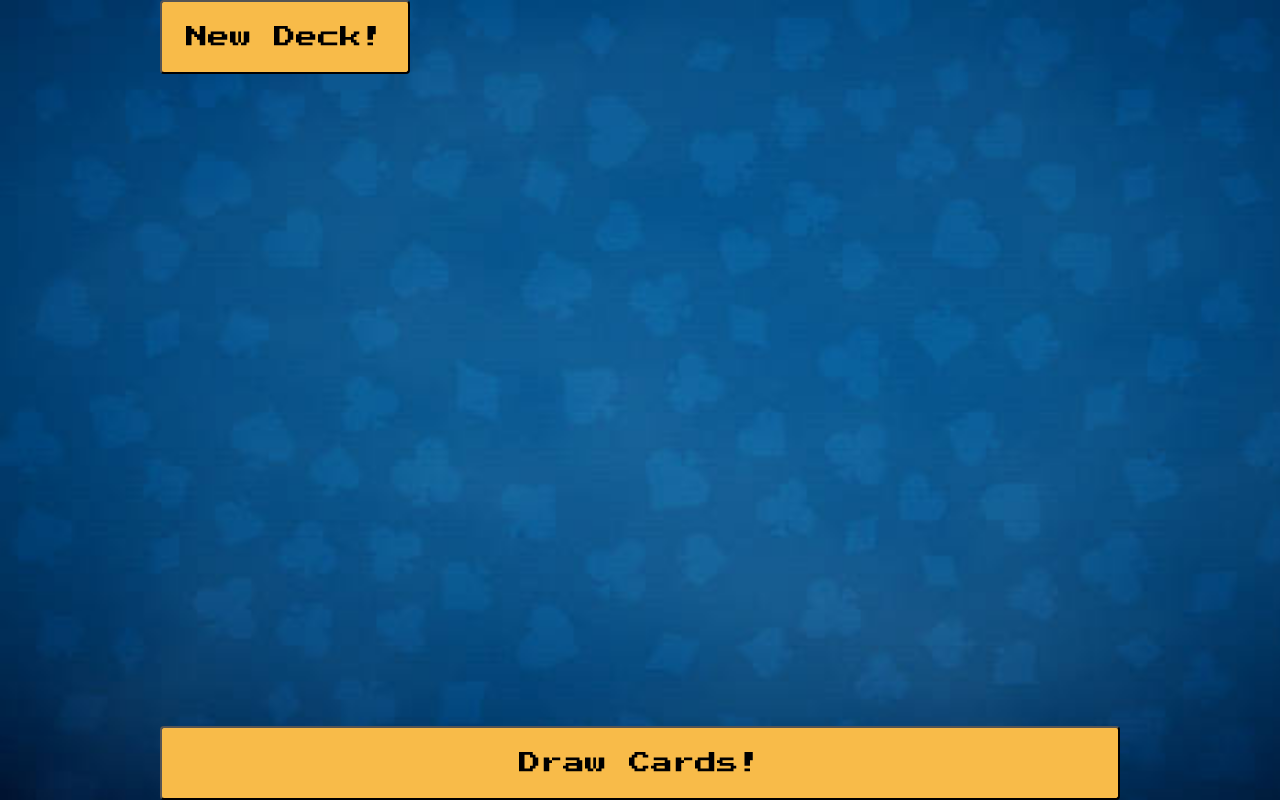
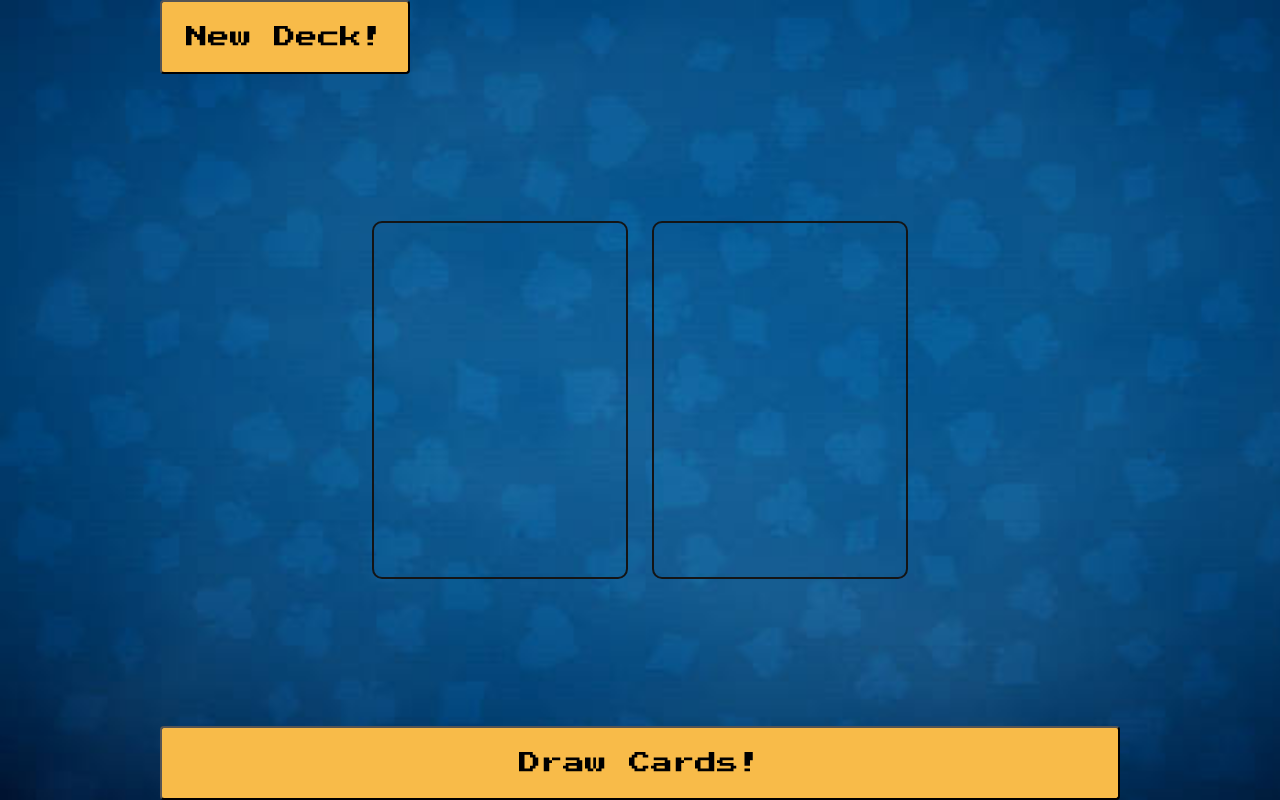
Before and after one commit to PetrValenta92/game-of-war, a plain HTML site: page index.html in a window 1280 px wide. Drawn offline with Linux system fonts and the light colour scheme.

Commit message:
Update index.html

```diff
--- a/index.html
+++ b/index.html
@@ -16,9 +16,9 @@
     <main>
       <div class="container flex">
         <button class="new-deck-btn" id="new-deck">New Deck!</button>
-        <div class="cards flex" id="card-images">
-          <div class="card-placeholder"></div>
-          <div class="card-placeholder"></div>
+        <div class="cards flex" id="cards-images">
+          <div class="card-slot"></div>
+          <div class="card-slot"></div>
           <!-- Cards render here -->
         </div>
         <button class="draw-cards-btn" id="draw-cards">Draw Cards!</button>
```
